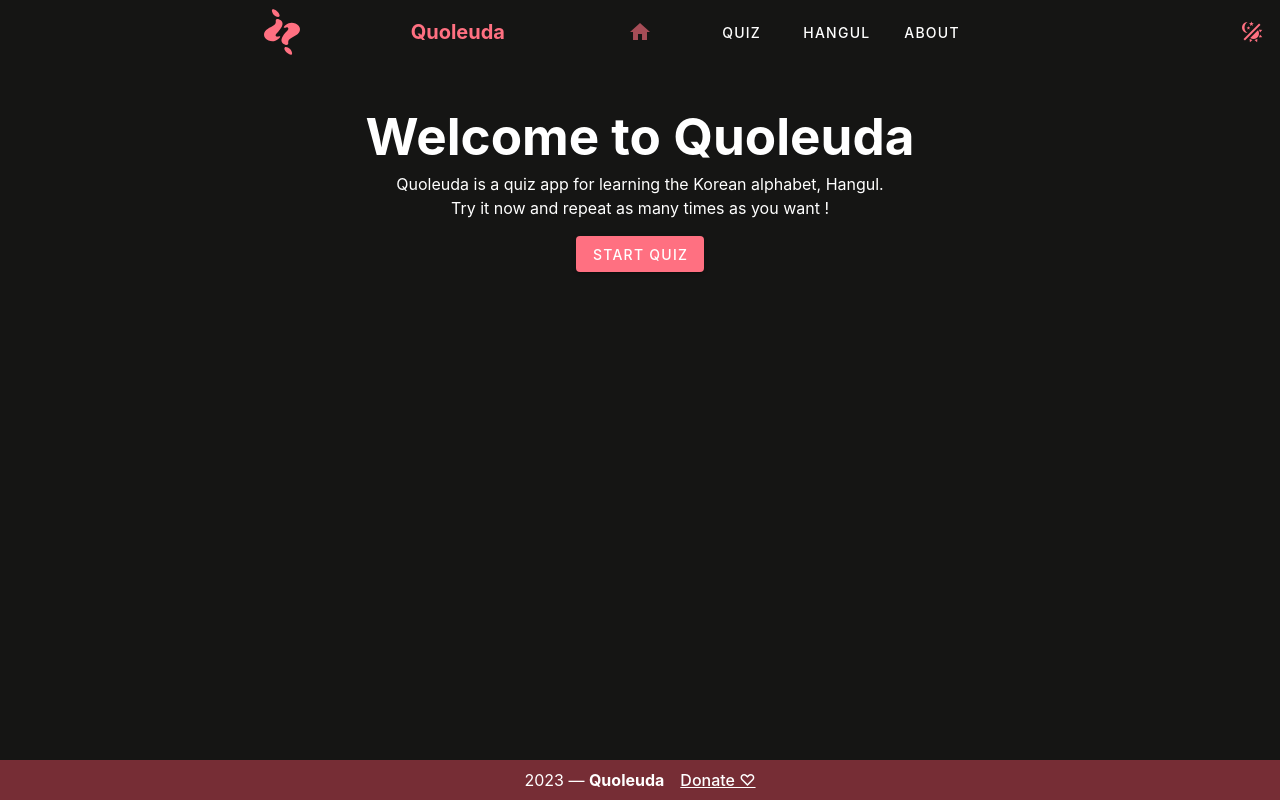
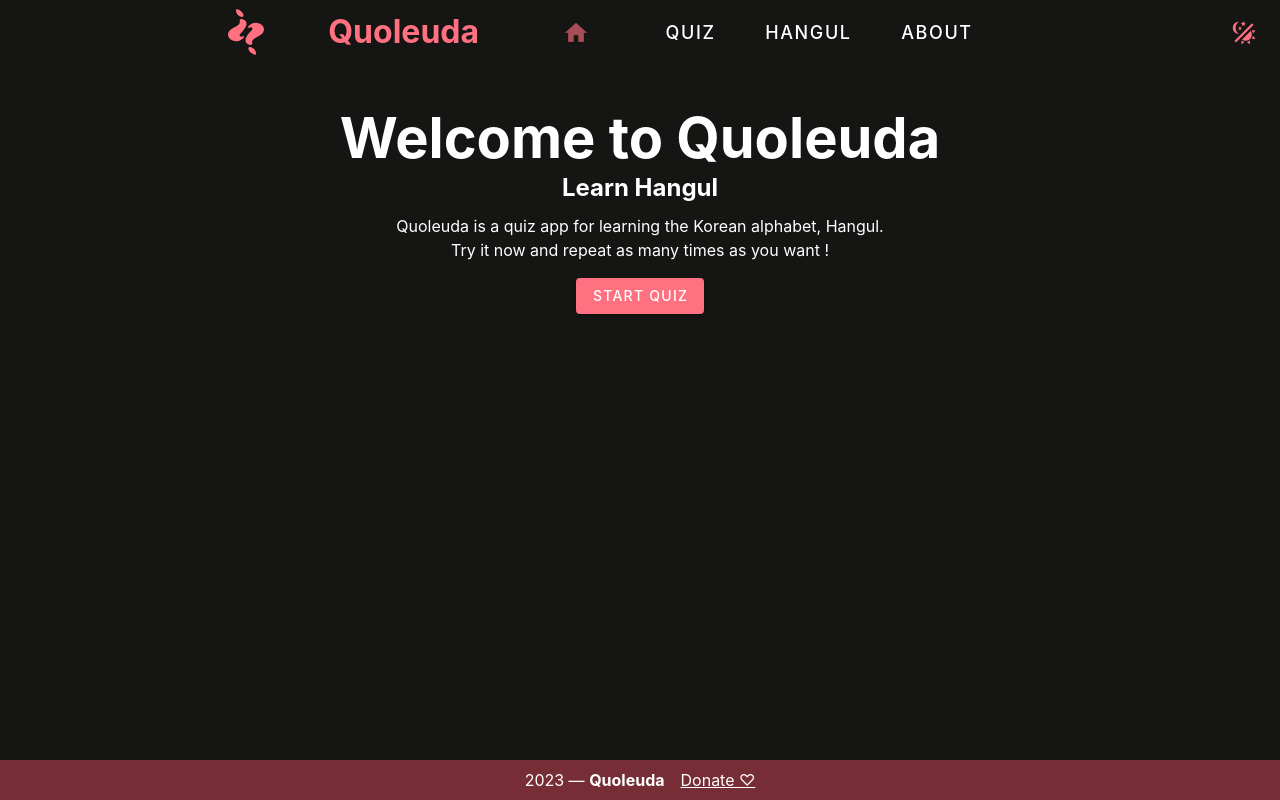
Before and after one commit to gabrielle-mlt/quoleuda, a Vue app: page / in a window 1280 px wide. Built offline with nearby package versions, Linux system fonts and the light colour scheme.

Commit message:
chore: better ui

```diff
--- a/src/components/ApplicationBar.vue
+++ b/src/components/ApplicationBar.vue
@@ -18,7 +18,7 @@
         src="/quoleuda.svg"
       />
       <v-app-bar-title
-        style="color: #ff7081;font-weight: bold;"
+        style="color: #ff7081;font-weight: bold; font-size: 32px;"
       >
         Quoleuda
       </v-app-bar-title>
@@ -44,23 +44,29 @@
               class="mx-4"
               fab
               icon="mdi-home"
+              size="x-large"
               to="/"
             />
           </template>
         </v-tab>
         <v-tab
+          size="x-large"
           to="/quiz-menu"
           value="QuizMenu"
         >
           Quiz
         </v-tab>
         <v-tab
+          size="x-large"
+
           to="/hangul-cheat-sheet"
           value="HangulCheatSheet"
         >
           Hangul
         </v-tab>
         <v-tab
+          size="x-large"
+
           to="/about"
           value="About"
         >
@@ -74,6 +80,7 @@
           color="primary"
           hide-details
           icon="mdi-theme-light-dark"
+          size="x-large"
           @click="toggleTheme()"
         />
       </template>
--- a/src/pages/HangulCheatSheet.vue
+++ b/src/pages/HangulCheatSheet.vue
@@ -3,6 +3,7 @@
     <v-row class="mt-4">
       <v-col>
         <h1>Cheat Sheet</h1>
+        <h2>Roman alphabet to Hangul</h2>
         <p>This revision sheet will help you take your first steps in learning Korean.</p>
         <p class="font-italic">
           (Coming soon!)
--- a/src/pages/HomePage.vue
+++ b/src/pages/HomePage.vue
@@ -3,6 +3,7 @@
     <v-row class="mt-4">
       <v-col>
         <h1>Welcome to Quoleuda</h1>
+        <h2>Learn Hangul</h2>
         <p class="mt-2">
           Quoleuda is a quiz app for learning the Korean alphabet, Hangul.
         </p>
--- a/src/pages/QuizMenu.vue
+++ b/src/pages/QuizMenu.vue
@@ -1,5 +1,8 @@
 <template>
-  <v-container fill-height>
+  <v-container
+    :style="$vuetify.display.mobile ? '' : 'max-width: 1400px;'"
+    fill-height
+  >
     <v-row class="mt-8">
       <v-col
         v-for="(set,setInd) in transliterationsSet"
--- a/src/style.css
+++ b/src/style.css
@@ -18,27 +18,6 @@ html {
     overflow-y: auto !important;
 }
 
-
-a {
-    font-weight: 500;
-    color: #646cff;
-    text-decoration: inherit;
-}
-
-a:hover {
-    color: #535bf2;
-}
-
-a {
-    font-weight: 500;
-    color: #646cff;
-    text-decoration: inherit;
-}
-
-a:hover {
-    color: #535bf2;
-}
-
 body {
     margin: 0;
     display: flex;
@@ -48,7 +27,7 @@ body {
 }
 
 h1 {
-    font-size: 3.2em;
+    font-size: 3.5em;
     line-height: 1.1;
 }
 
@@ -69,7 +48,7 @@ h1 {
     }
 
     a:hover {
-        color: #747bff;
+        color: #ff7081;
     }
 
     button {
```
